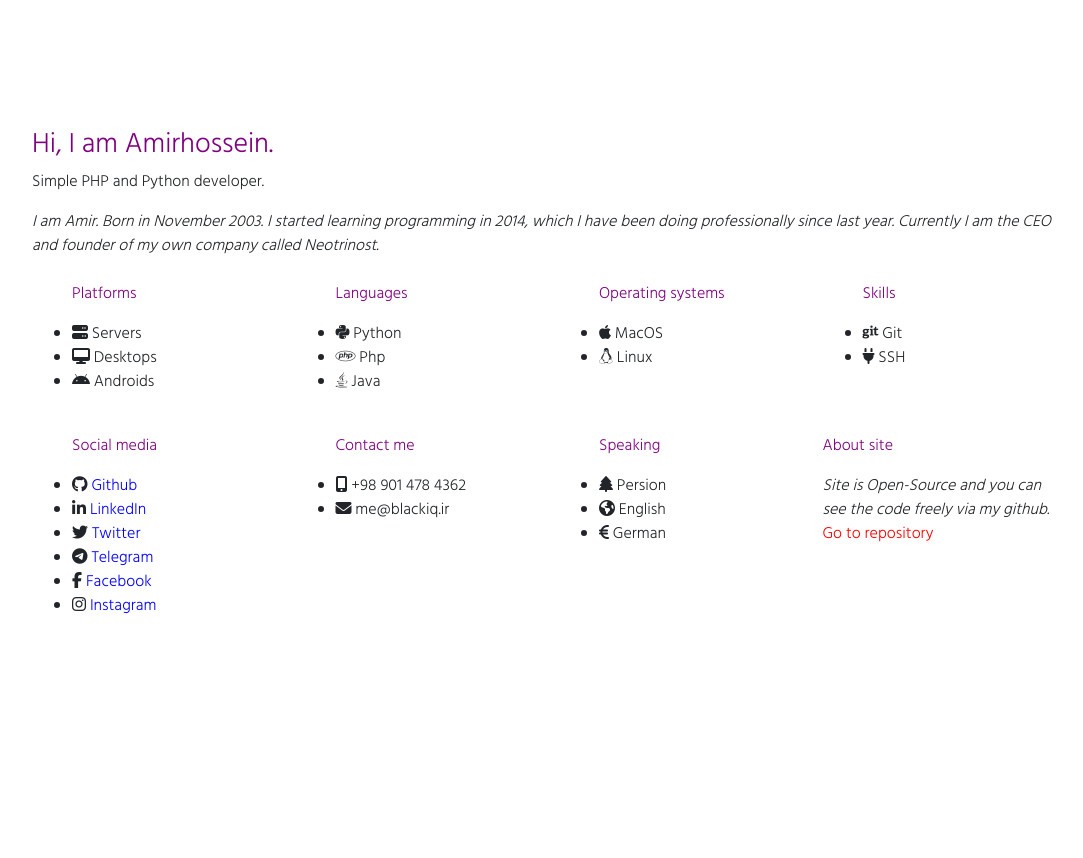
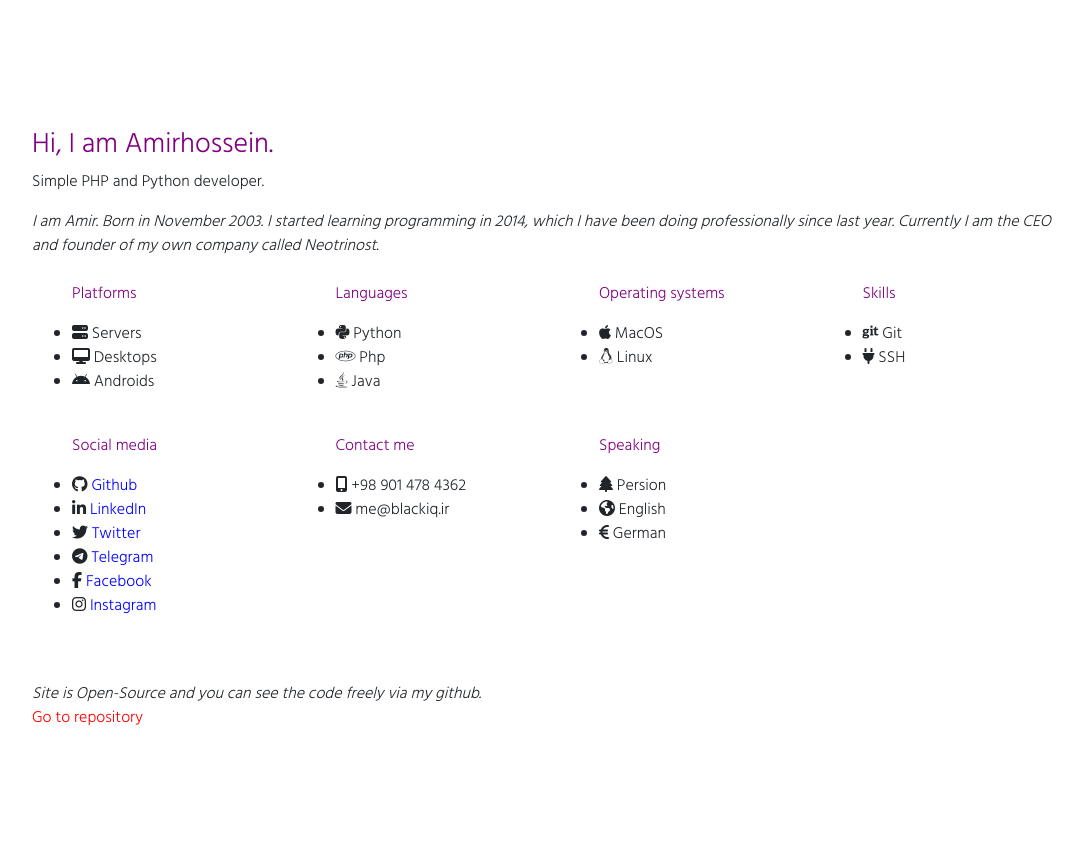
Before and after one commit to BlackIQ/BlackIQ.ir, a Flask app: page / in a window 1280 px wide. Shown: the whole page, without its empty margins (96-1179 px from the left). Before the commit the page ends 613 px from the top, so only its background shows below. Run offline with Flask 2, Linux system fonts and the light colour scheme; some libraries are stand-ins or nearby versions.

Commit message:
creating footer

```diff
--- a/app/templates/index.html
+++ b/app/templates/index.html
@@ -43,10 +43,6 @@
 		</style>
 	</head>
 	<body>
-        <div class="">
-            <div class="">
-                <div class="">
-                    <div class=""></div>
 		<div class="main">
         	<div class="left">
             	<h3 class="color">Hi, I am Amirhossein.</h3>
@@ -124,18 +120,13 @@
                 	</ul>
                     <br>
                 </div>
-                            <div class="col-md-3">
-                            	<p class="color">About site</p>
+            </div>
+            <br>
+            <div class="left">
             	<i>Site is Open-Source and you can see the code freely via my github.</i>
             	<br>
             	<a class="link" href="https://github.com/BlackIQ/BlackIQ.ir">Go to repository</a>
             </div>
         </div>
-                    </div>
-                    <div class=""></div>
-                </div>
-            </div>
-            <br>
-        </div>
 	</body>
 </html>
```
Lines whose indentation alone changed are shown as unchanged.
